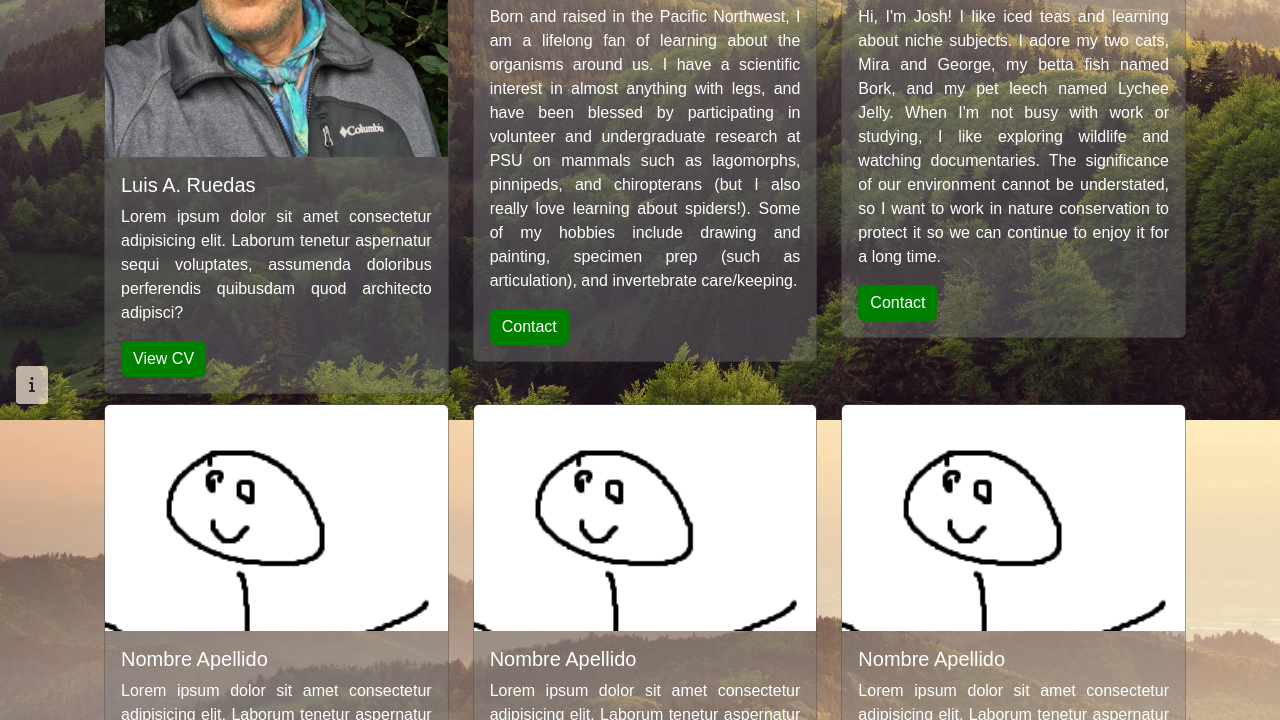
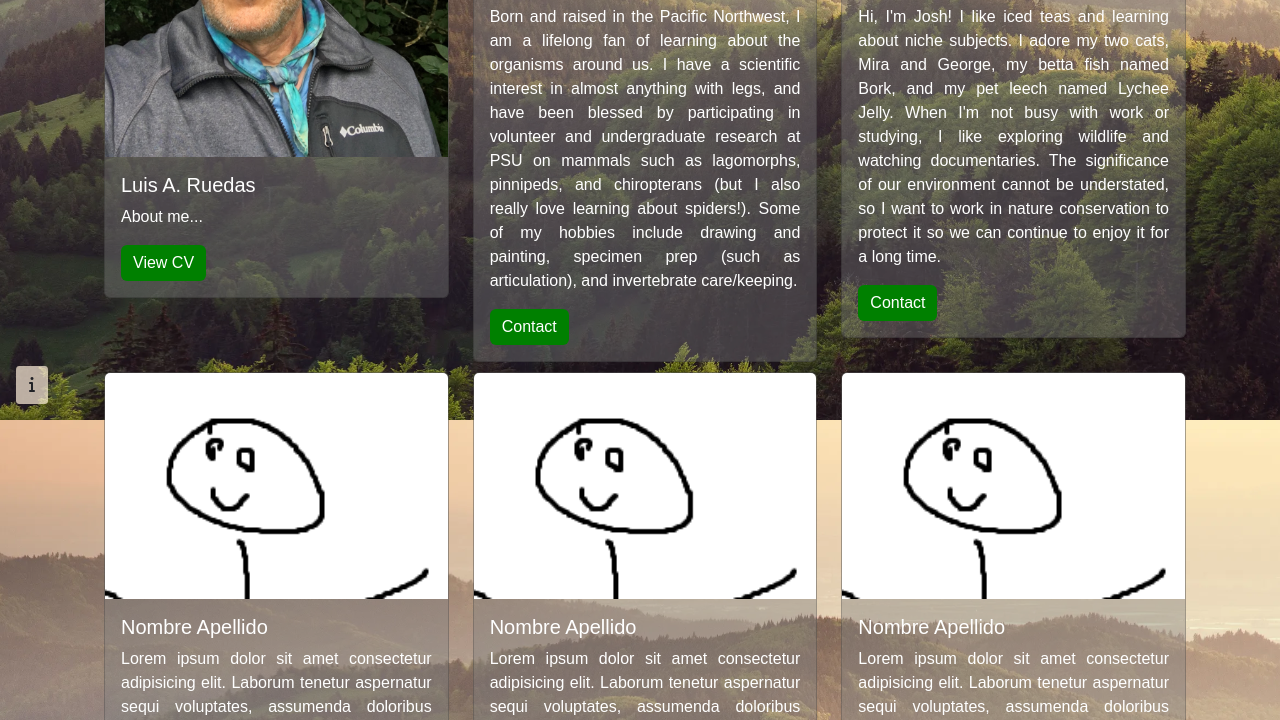
Before and after one commit to LuisRuedas1/Luis_Ruedas, a plain HTML site: page whoweare.html in a window 1280 px wide. Shown: the part 380-1100 px from the top of the page. Drawn offline with nearby package versions, Linux system fonts and the light colour scheme; a web font is replaced by a local one.

Commit message:
Update whoweare.html
Changed "Lorem ipsum..." text under Ruedas to "About me..." in advance of "about me" page becoming active

```diff
--- a/whoweare.html
+++ b/whoweare.html
@@ -60,7 +60,7 @@
                         <img src="images/Luis_2022.jpg" class="card-img-top imgProfile" alt="...">
                         <div class="card-body">
                           <h5 class="card-title">Luis A. Ruedas</h5>
-                          <p class="card-text">Lorem ipsum dolor sit amet consectetur adipisicing elit. Laborum tenetur aspernatur sequi voluptates, assumenda doloribus perferendis quibusdam quod architecto adipisci?</p>
+                          <p class="card-text">About me...</p>
                           <a href="CV.html" class="btn btn-primary contactBtn">View CV</a>
                         </div>
                       </div>
```
